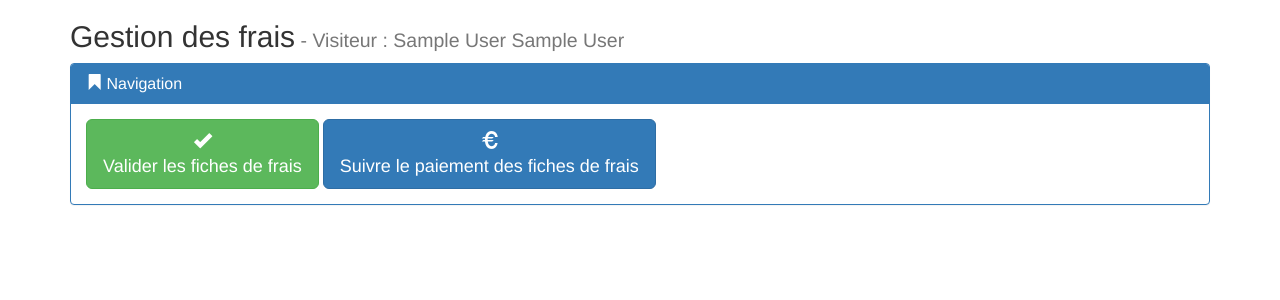
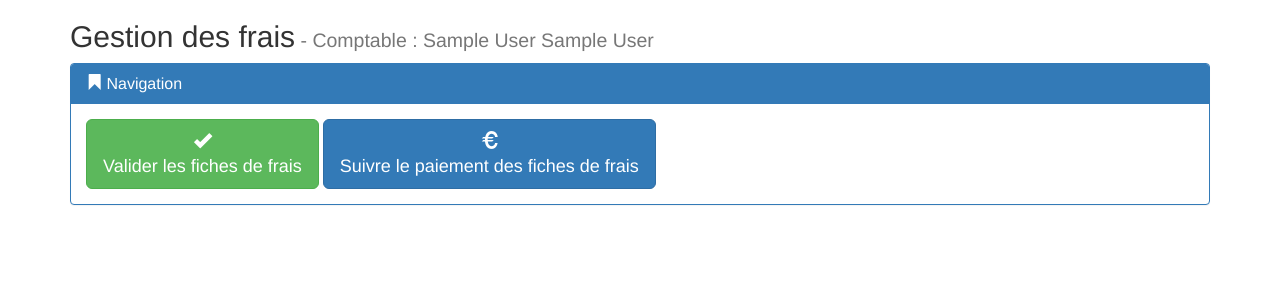
Before and after one commit to LuscapLudovic/GSB_AppliMVC, a PHP site: page / in a window 1280 px wide. Shown: the part 162-462 px from the top of the page. Run offline with PHP 8.4, Linux system fonts and the light colour scheme; the visitor is signed in with stand-in values (Sample User, id 1).

Commit message:
Correction bugs
Umay, il, faut, arreter, de, mettre, des, virgules, à, la, fin

```diff
--- a/www/includes/class.pdogsb.inc.php
+++ b/www/includes/class.pdogsb.inc.php
@@ -517,7 +517,7 @@ class PdoGsb
             . 'fichefrais.mois as mois, '
             . 'etat.libelle as libEtat, '
             . 'membre.nom as nom, '
-            . 'membre.prenom as prenom, '
+            . 'membre.prenom as prenom '
             . 'FROM fichefrais '
             . 'INNER JOIN etat ON fichefrais.idetat = etat.id '
             . 'INNER JOIN membre ON fichefrais.idmembre = membre.id '
--- a/www/vues/v_accueil.php
+++ b/www/vues/v_accueil.php
@@ -2,7 +2,7 @@
 ?>
 <div id="accueil">
     <h2>
-        Gestion des frais<small> - Visiteur :
+        Gestion des frais<small> - <?php echo ucfirst($_SESSION['rang']); ?> :
             <?php
             echo $_SESSION['prenom'] . ' ' . $_SESSION['nom']
             ?></small>
```
